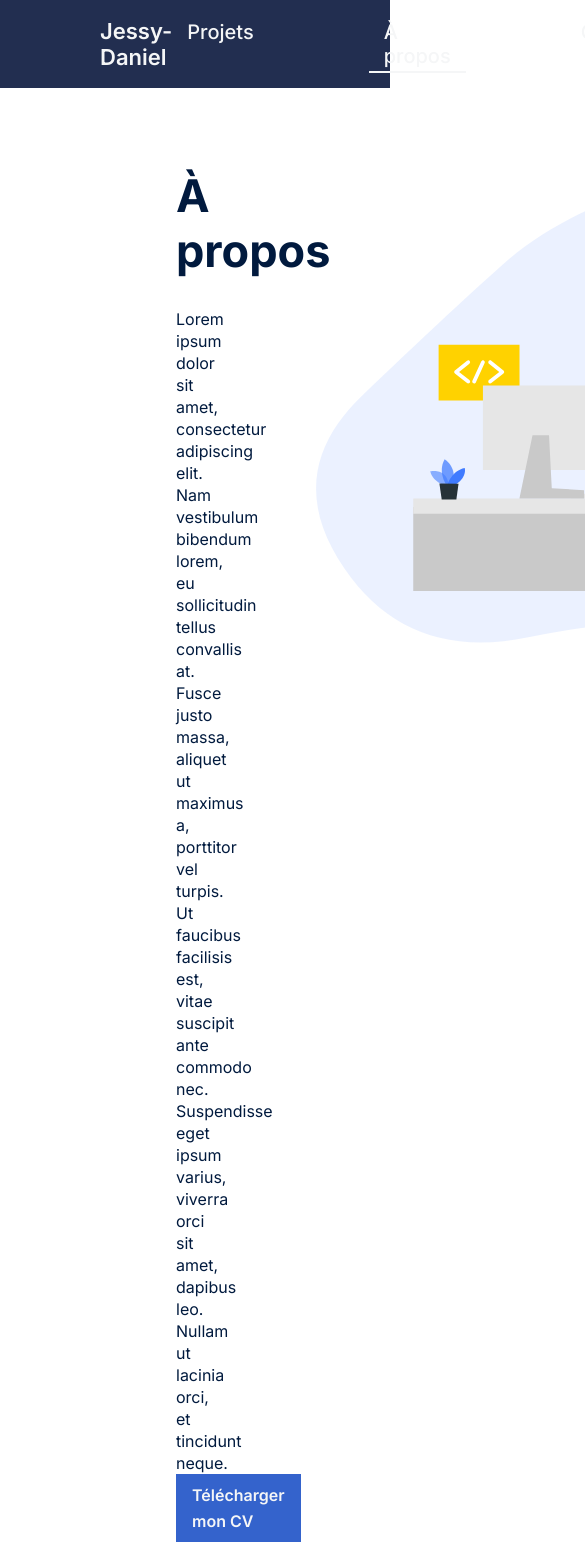
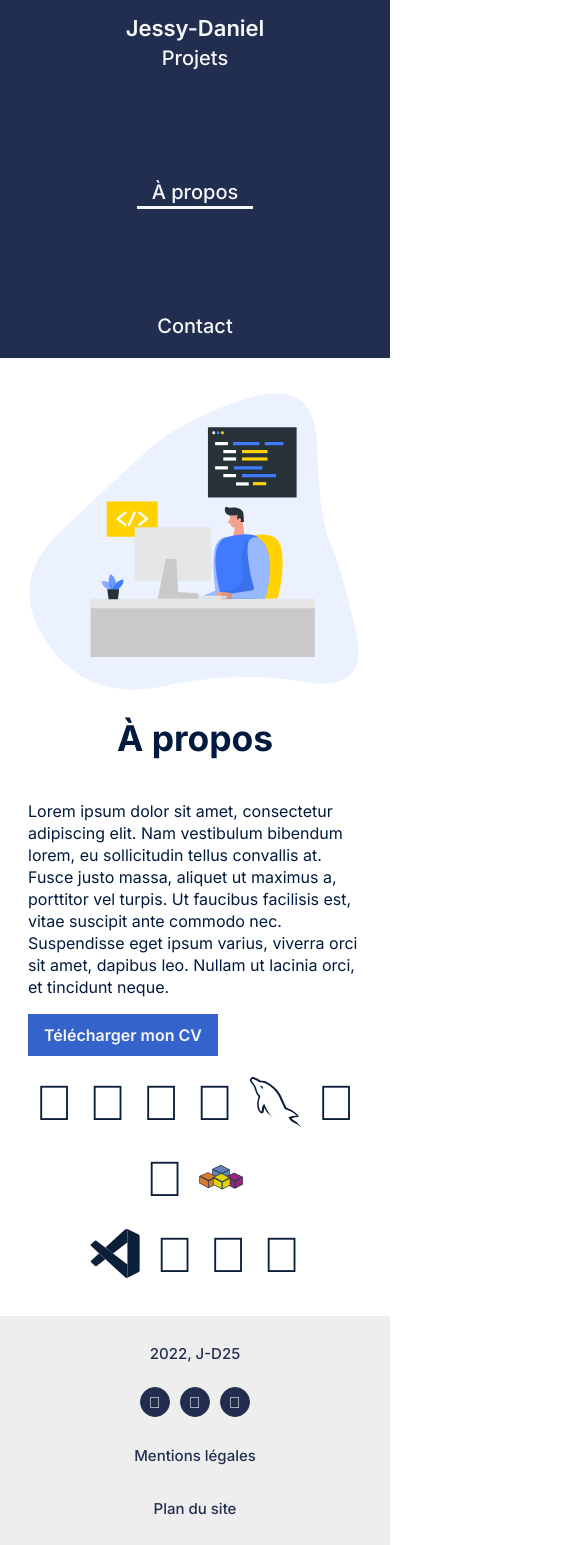
Before and after one commit to J-D25/portfolio, a React (Create React App) app: page /about in a window 390 px wide. Shown: the top 1545 px of the page, 585 px wide, since content can reach past the window. Built offline with nearby package versions, Linux system fonts and the light colour scheme.

Commit message:
Add responsive

```diff
--- a/src/components/About.css
+++ b/src/components/About.css
@@ -4,8 +4,9 @@
 
 .About-icons {
     display: flex;
-    gap: 15px;
+    gap: 1rem;
     align-items: center;
+    flex-wrap: wrap;
 }
 
 i {
@@ -13,3 +14,12 @@ i {
     font-size: 50px;
     color: #0C1F39
 }
+
+@media all and (max-width:765px) {
+    .About-icons {
+        justify-content: center;
+    }
+    .About-icons+.About-icons {
+        margin-top: 1rem;
+    }
+}
--- a/src/components/App.css
+++ b/src/components/App.css
@@ -34,3 +34,13 @@
     flex-wrap: wrap;
     gap: 3rem;
 }
+
+@media all and (max-width:765px) {
+    .App-illustration {
+        width: 100%;
+        height: 100%;
+    }
+    .App-Numbers {
+        flex-direction: column;
+    }
+}
--- a/src/components/Contact.css
+++ b/src/components/Contact.css
@@ -33,6 +33,9 @@
     font-family: inherit;
     display: flex;
     resize: none;
+    /*reset iPhone default style*/
+    -webkit-appearance: none;
+    border-radius: 0;
 }
 
 .Contact-means-formInput input::placeholder,
@@ -97,3 +100,10 @@
     font-size: 1.25rem;
     font-weight: 500;
 }
+
+@media all and (max-width:765px) {
+    .Contact-means {
+        flex-direction: column;
+        gap: 1.75rem;
+    }
+}
--- a/src/components/Footer.css
+++ b/src/components/Footer.css
@@ -50,3 +50,18 @@ footer>ul>li {
 footer>ul>li:hover>a {
     color: var(--color__white);
 }
+
+@media all and (max-width:765px) {
+    footer,
+    footer>ul {
+        flex-direction: column;
+        align-items: center;
+        gap: 1.5rem;
+    }
+    footer {
+        padding: 1.75rem 0;
+    }
+    .Footer-copyright {
+        margin: 0;
+    }
+}
--- a/src/components/Header.css
+++ b/src/components/Header.css
@@ -39,7 +39,15 @@ header>nav>ul>li:hover>a {
     color: var(--color__accent1);
 }
 
-header>nav>ul>li>a.active{
+header>nav>ul>li>a.active {
     --d: 100%;
     background: linear-gradient(var(--color__white) 0 0) 0% calc(-5px - 100%) /var(--d, 0%) 205% no-repeat;
 }
+
+@media all and (max-width:765px) {
+    header,
+    header>nav>ul {
+        flex-direction: column;
+        align-items: center;
+    }
+}
--- a/src/components/Numbers.css
+++ b/src/components/Numbers.css
@@ -5,8 +5,14 @@
 }
 
 .App-Numbers span {
-    font-size: 45px;
+    font-size: 2.8125rem;
     display: block;
     color: var(--color__accent2);
     font-weight: 700;
 }
+
+@media all and (max-width:765px) {
+    .App-Numbers span {
+        font-size: 2.2125rem;
+    }
+}
--- a/src/components/ProjectsCards.css
+++ b/src/components/ProjectsCards.css
@@ -51,3 +51,12 @@
     gap: 2.1875rem;
     flex-wrap: wrap;
 }
+
+@media all and (max-width:765px) {
+    .ProjectsCards-content {
+        padding: 1.1875rem 1.4375rem;
+    }
+    .ProjectsCards-content p {
+        margin: 0;
+    }
+}
--- a/src/index.css
+++ b/src/index.css
@@ -79,7 +79,7 @@ main {
 
 h1 {
     font-weight: 700;
-    font-size: 45px;
+    font-size: 2.8125rem;
     margin-top: 0;
 }
 
@@ -95,6 +95,9 @@ h1 {
     font-weight: 600;
     color: var(--color__white);
     line-height: 1.625rem;
+    /*reset iPhone default style*/
+    -webkit-appearance: none;
+    border-radius: 0;
 }
 
 .button:hover {
@@ -138,3 +141,29 @@ h1 {
         transform: perspective(400px)
     }
 }
+
+@media all and (max-width:765px) {
+     :root {
+        --padding__LR: 1.5rem;
+    }
+    main {
+        padding: 2rem 1.75rem;
+        flex-direction: column;
+    }
+    main>.App-illustration.reversed {
+        order: 1;
+    }
+    main>.App-content {
+        order: 2;
+    }
+    p {
+        margin: 1rem 0;
+    }
+    p+p {
+        margin-top: 0;
+    }
+    h1 {
+        font-size: 2.2125rem;
+        text-align: center;
+    }
+}
```
